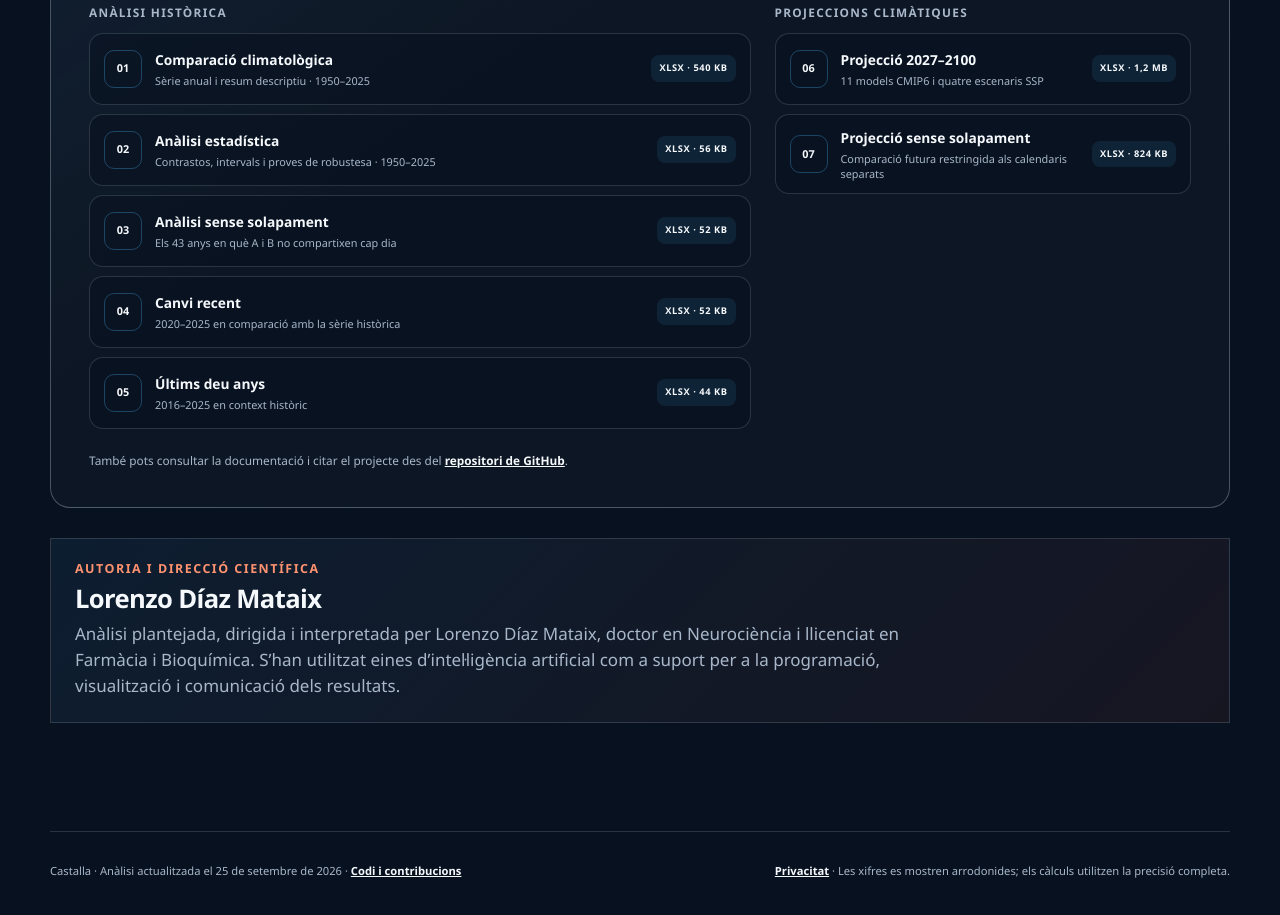
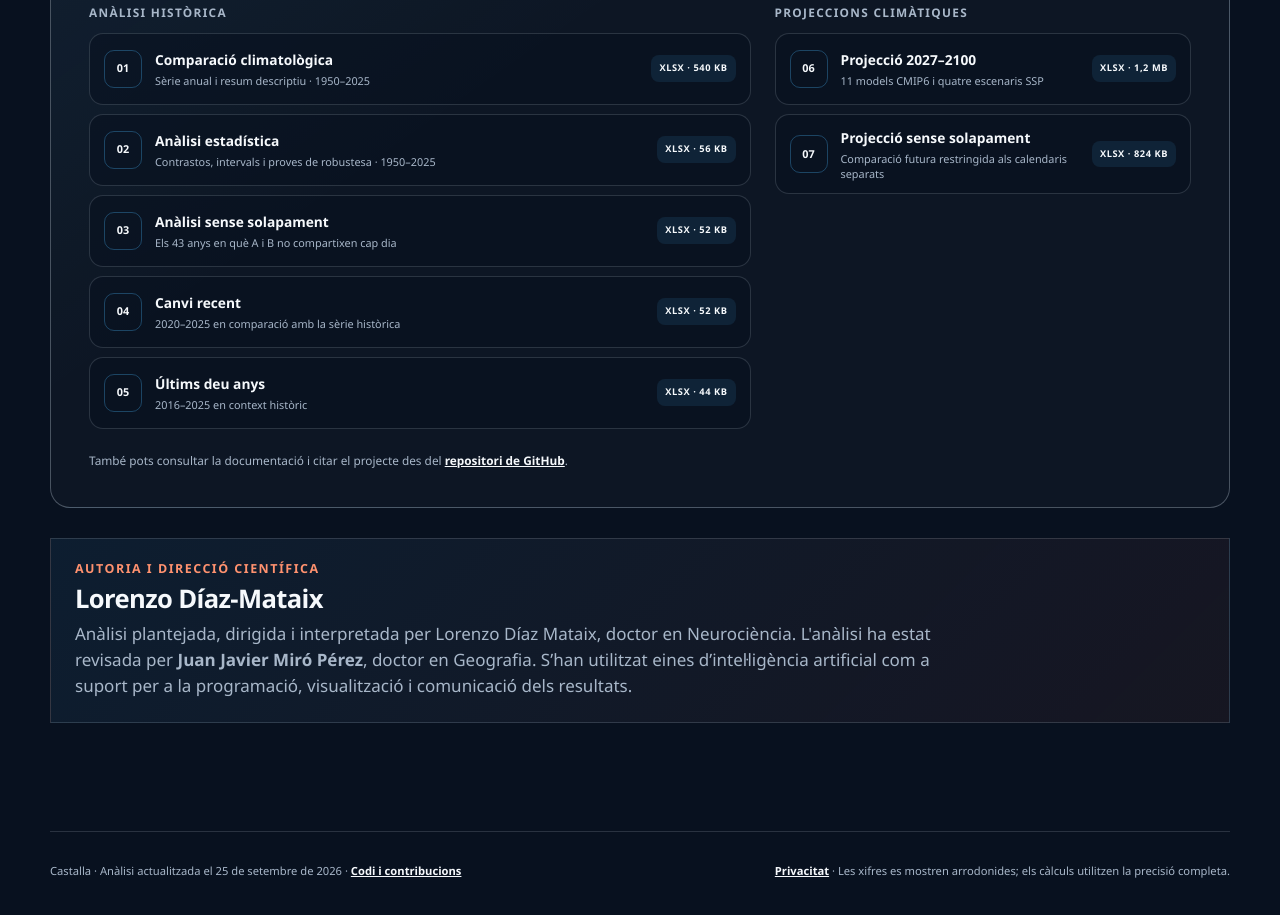
Before and after one commit to neurospeaker/calor-festes-castalla, a plain HTML site: page index.html in a window 1280 px wide. Shown: the part 9066-9981 px from the top of the page. Drawn offline with Linux system fonts and the light colour scheme.

Commit message:
Update scientific authorship and reviewer credit

```diff
--- a/index.html
+++ b/index.html
@@ -520,12 +520,14 @@
 
         <aside class="authorship" aria-labelledby="authorship-title">
           <p class="eyebrow">Autoria i direcció científica</p>
-          <h3 id="authorship-title">Lorenzo Díaz Mataix</h3>
+          <h3 id="authorship-title">Lorenzo Díaz-Mataix</h3>
           <p>
             Anàlisi plantejada, dirigida i interpretada per Lorenzo Díaz Mataix,
-            doctor en Neurociència i llicenciat en Farmàcia i Bioquímica. S’han
-            utilitzat eines d’intel·ligència artificial com a suport per a la
-            programació, visualització i comunicació dels resultats.
+            doctor en Neurociència. L'anàlisi ha estat revisada per
+            <strong class="scientific-reviewer">Juan Javier Miró Pérez</strong>,
+            doctor en Geografia. S’han utilitzat eines d’intel·ligència artificial
+            com a suport per a la programació, visualització i comunicació dels
+            resultats.
           </p>
         </aside>
       </section>
```
